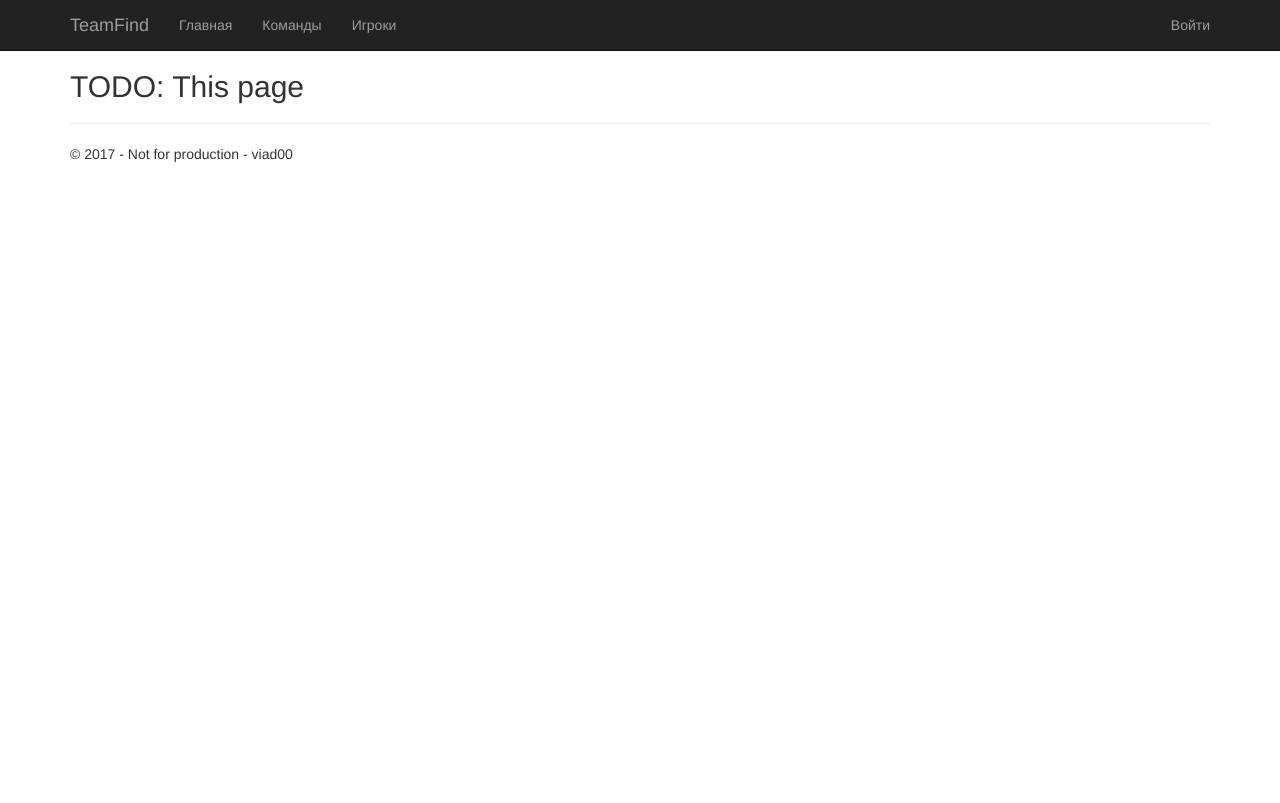
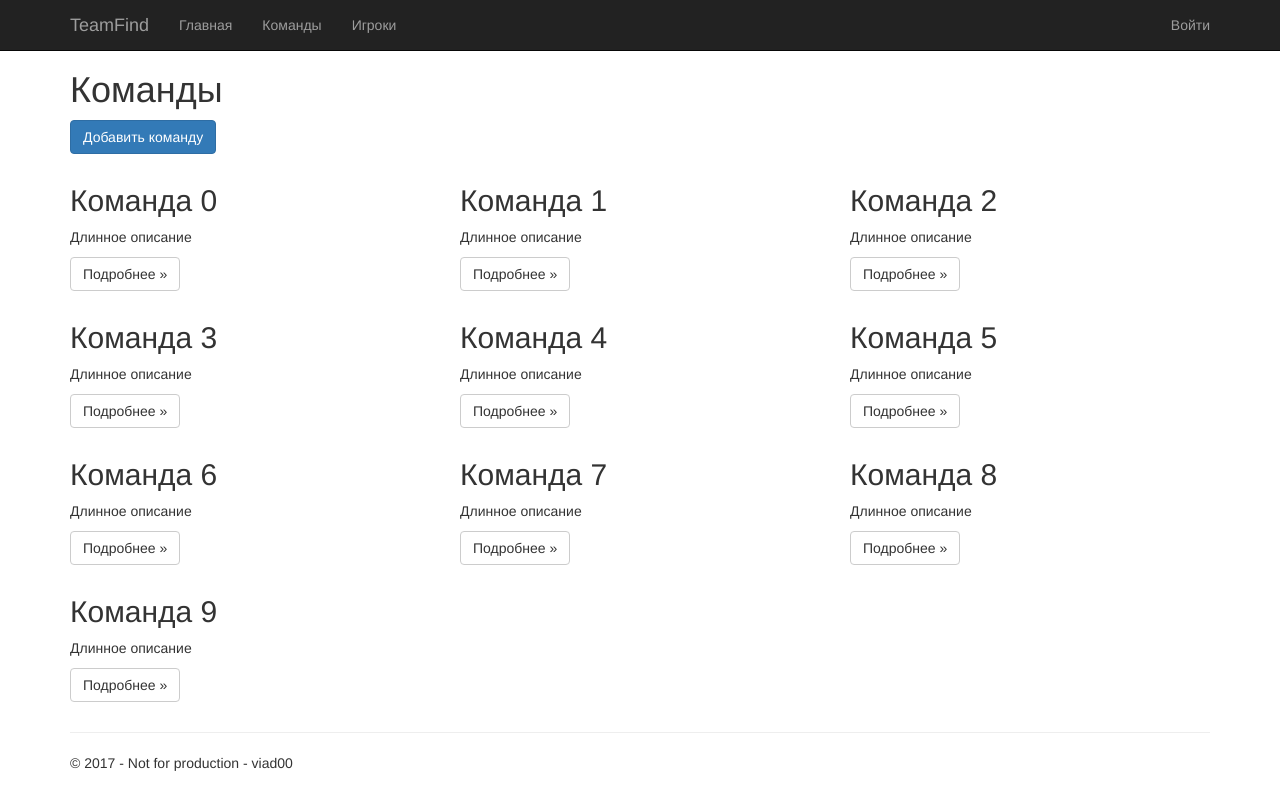
Before and after one commit to viad00/TeamFind, a Django app: page /teams in a window 1280 px wide. Before the commit the page ends 162 px from the top, so only its background shows below. Run offline with Django 3.2, Linux system fonts and the light colour scheme; some libraries are stand-ins or nearby versions.

Commit message:
Работаю над #4.

```diff
--- a/TeamFind/app/templates/app/addteam.html
+++ b/TeamFind/app/templates/app/addteam.html
@@ -3,6 +3,7 @@
 {% block content %}
     <h1>Добавление команды</h1>
     <p>Здесь вы можете добавить команду</p>
+    <div class="jumbotron">
     {% if user.is_authenticated %}
         <form role="form" method="post">
             <legend>Добавить команду</legend>
@@ -23,4 +24,5 @@
     {% else %}
     <p>Вам необходимо зайти перед добавлением команды.</p>
     {% endif %}
+    </div>
 {% endblock %}
--- a/TeamFind/app/templates/app/teams.html
+++ b/TeamFind/app/templates/app/teams.html
@@ -1,5 +1,16 @@
 {% extends "app/layout.html" %}
 
 {% block content %}
-    <h2>TODO: This page</h2>
+    <p><h1>Команды</h1><button type="submit" class="btn btn-primary">Добавить команду</button></p>
+    <div class="row">
+    {% for i in draw %}
+    <div class="col-md-4">
+        <h2>Команда {{ i }}</h2>
+        <p>
+            Длинное описание
+        </p>
+        <p><a class="btn btn-default" href="/">Подробнее &raquo;</a></p>
+    </div>
+    {% endfor %}
+</div>
 {% endblock %}
--- a/TeamFind/app/views.py
+++ b/TeamFind/app/views.py
@@ -65,6 +65,7 @@ def teams(request):
         'app/teams.html',
         {
             'title':'Teams',
+            'draw':range(10),
         }
     )
 
```
